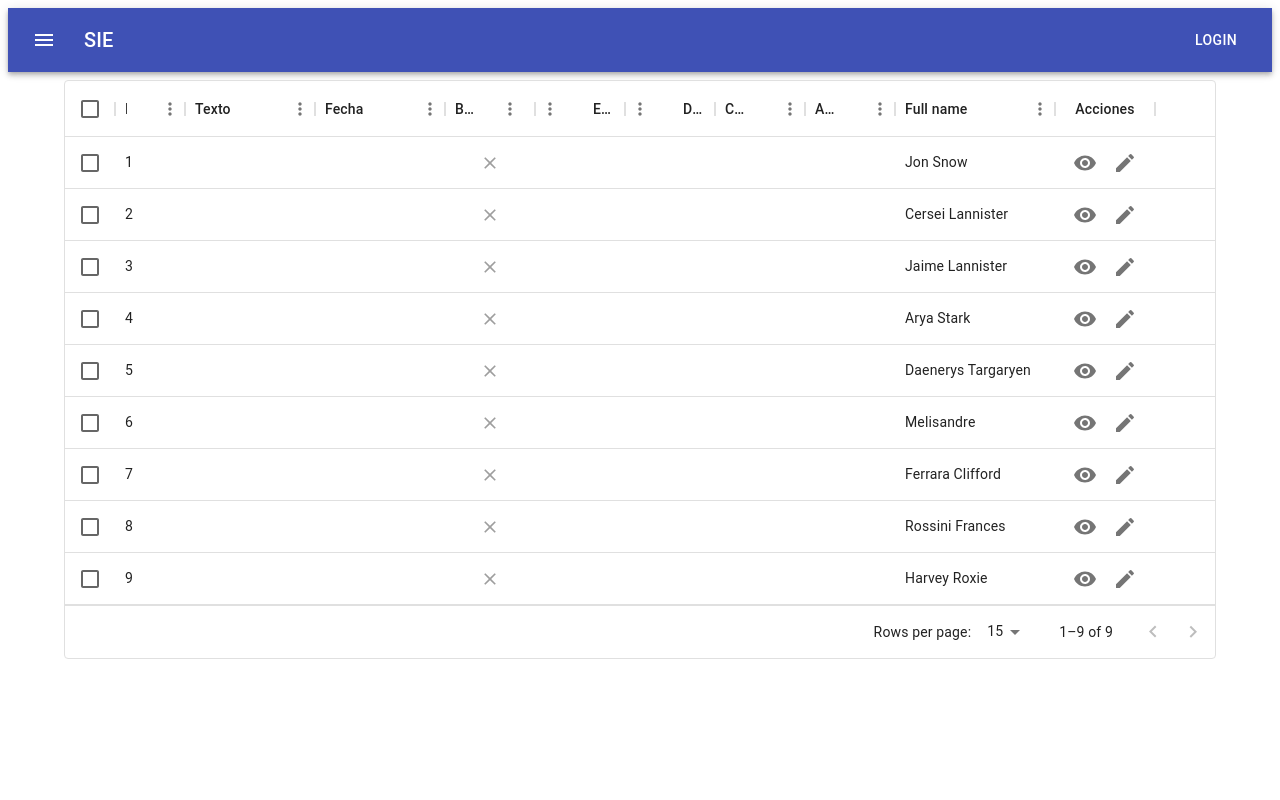
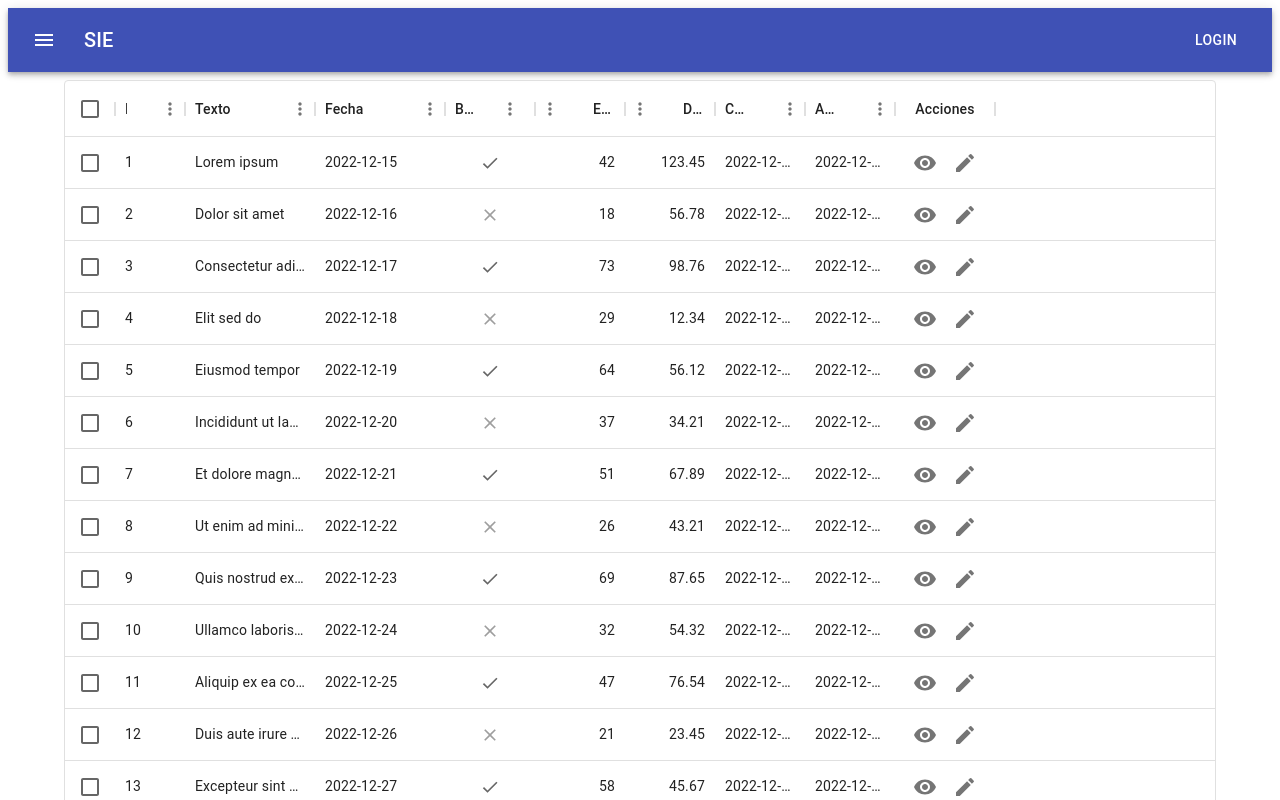
Before and after one commit to nahuelranieri/SIE-JS, a React (Vite) app: page / in a window 1280 px wide. Shown: the top 800 px of the page. Built offline with nearby package versions, Linux system fonts and the light colour scheme.

Commit message:
feat: edit page

```diff
--- a/src/components/table/Edit.jsx
+++ b/src/components/table/Edit.jsx
@@ -1,12 +1,69 @@
-import { Container, Stack, Typography } from '@mui/material'
-import React from 'react'
+import { Save } from '@mui/icons-material'
+import {
+  Card,
+  CardContent,
+  CardHeader,
+  Container,
+  Divider,
+  Grid,
+  Stack,
+  Typography,
+  TextField,
+  Button,
+  Box,
+} from '@mui/material'
+import { React, useRef, useState } from 'react'
 
 const edit = () => {
+
+
   return (
-    <Container>
-      <Stack>
-        <Typography>Tu datos</Typography>
-      </Stack>
+    <Container sx={{ my: 1 }}>
+      <Card>
+        <CardContent>
+          <Typography variant='h6'> Edita tus datos</Typography>
+          <Divider sx={{ mb: 1 }} />
+          <Grid container spacing={2}>
+            <Grid item xs={12} md={6}>
+              <TextField
+                label="Texto"
+                fullWidth
+              />
+            </Grid>
+            <Grid item xs={12} md={6}>
+              <TextField
+                label="Texto"
+                fullWidth
+              />
+            </Grid>
+            <Grid item xs={12} md={6}>
+              <TextField
+                label="Texto"
+                fullWidth
+              />
+            </Grid>
+            <Grid item xs={12} md={6}>
+              <TextField
+                label="Texto"
+                fullWidth
+              />
+            </Grid>
+            <Grid item xs={12} md={6}>
+              <TextField
+                label="Texto"
+                fullWidth
+              />
+            </Grid>
+          </Grid>
+          <Box sx={{display:'flex', justifyContent:'center', mt: 2}}>
+            <Button
+              variant="contained"
+              endIcon={<Save />}>
+              Guardar Datos
+            </Button>
+          </Box>
+        </CardContent>
+      </Card>
     </Container>
   )
 }
--- a/src/components/table/TableComponent.jsx
+++ b/src/components/table/TableComponent.jsx
@@ -3,6 +3,7 @@ import React, { useState } from 'react'
 import { DataGrid } from '@mui/x-data-grid';
 import { Visibility, Edit } from '@mui/icons-material';
 import { Link } from 'react-router-dom';
+import randomData from './randomData.json'
 
 const columns = [
   { field: 'id', headerName: 'ID', width: 70 },
@@ -29,23 +30,12 @@ const columns = [
   {
     field: 'created_at',
     headerName: 'Creado',
-    type: 'dateTime',
     width: 90,
   },
   {
     field: 'updated_at',
     headerName: 'Actualizado',
-    type: 'dateTime',
     width: 90,
-  },
-  {
-    field: 'fullName',
-    headerName: 'Full name',
-    description: 'This column has a value getter and is not sortable.',
-    sortable: false,
-    width: 160,
-    valueGetter: (params) =>
-      `${params.row.firstName || ''} ${params.row.lastName || ''}`,
   },
   {
     field: 'actions',
@@ -69,17 +59,7 @@ const columns = [
   }
 ];
 
-const rows = [
-  { id: 1, lastName: 'Snow', firstName: 'Jon', age: 35 },
-  { id: 2, lastName: 'Lannister', firstName: 'Cersei', age: 42 },
-  { id: 3, lastName: 'Lannister', firstName: 'Jaime', age: 45 },
-  { id: 4, lastName: 'Stark', firstName: 'Arya', age: 16 },
-  { id: 5, lastName: 'Targaryen', firstName: 'Daenerys', age: null },
-  { id: 6, lastName: 'Melisandre', firstName: null, age: 150 },
-  { id: 7, lastName: 'Clifford', firstName: 'Ferrara', age: 44 },
-  { id: 8, lastName: 'Frances', firstName: 'Rossini', age: 36 },
-  { id: 9, lastName: 'Roxie', firstName: 'Harvey', age: 65 },
-];
+const rows = randomData
 
 export const TableComponent = () => {
 
--- /dev/null
+++ b/src/components/table/randomData.json
@@ -0,0 +1,42 @@
+[
+  {"id": 1, "texto": "Lorem ipsum", "fecha": "2022-12-15", "booleano": true, "numero_entero": 42, "numero_decimal": 123.45, "created_at": "2022-12-15", "updated_at": "2022-12-15"},
+  {"id": 2, "texto": "Dolor sit amet", "fecha": "2022-12-16", "booleano": false, "numero_entero": 18, "numero_decimal": 56.78, "created_at": "2022-12-16", "updated_at": "2022-12-16"},
+  {"id": 3, "texto": "Consectetur adipiscing", "fecha": "2022-12-17", "booleano": true, "numero_entero": 73, "numero_decimal": 98.76, "created_at": "2022-12-17", "updated_at": "2022-12-17"},
+  {"id": 4, "texto": "Elit sed do", "fecha": "2022-12-18", "booleano": false, "numero_entero": 29, "numero_decimal": 12.34, "created_at": "2022-12-18", "updated_at": "2022-12-18"},
+  {"id": 5, "texto": "Eiusmod tempor", "fecha": "2022-12-19", "booleano": true, "numero_entero": 64, "numero_decimal": 56.12, "created_at": "2022-12-19", "updated_at": "2022-12-19"},
+  {"id": 6, "texto": "Incididunt ut labore", "fecha": "2022-12-20", "booleano": false, "numero_entero": 37, "numero_decimal": 34.21, "created_at": "2022-12-20", "updated_at": "2022-12-20"},
+  {"id": 7, "texto": "Et dolore magna aliqua", "fecha": "2022-12-21", "booleano": true, "numero_entero": 51, "numero_decimal": 67.89, "created_at": "2022-12-21", "updated_at": "2022-12-21"},
+  {"id": 8, "texto": "Ut enim ad minim veniam", "fecha": "2022-12-22", "booleano": false, "numero_entero": 26, "numero_decimal": 43.21, "created_at": "2022-12-22", "updated_at": "2022-12-22"},
+  {"id": 9, "texto": "Quis nostrud exercitation", "fecha": "2022-12-23", "booleano": true, "numero_entero": 69, "numero_decimal": 87.65, "created_at": "2022-12-23", "updated_at": "2022-12-23"},
+  {"id": 10, "texto": "Ullamco laboris nisi ut", "fecha": "2022-12-24", "booleano": false, "numero_entero": 32, "numero_decimal": 54.32, "created_at": "2022-12-24", "updated_at": "2022-12-24"},
+  {"id": 11, "texto": "Aliquip ex ea commodo", "fecha": "2022-12-25", "booleano": true, "numero_entero": 47, "numero_decimal": 76.54, "created_at": "2022-12-25", "updated_at": "2022-12-25"},
+  {"id": 12, "texto": "Duis aute irure dolor", "fecha": "2022-12-26", "booleano": false, "numero_entero": 21, "numero_decimal": 23.45, "created_at": "2022-12-26", "updated_at": "2022-12-26"},
+  {"id": 13, "texto": "Excepteur sint occaecat", "fecha": "2022-12-27", "booleano": true, "numero_entero": 58, "numero_decimal": 45.67, "created_at": "2022-12-27", "updated_at": "2022-12-27"},
+  {"id": 14, "texto": "Cupidatat non proident", "fecha": "2022-12-28", "booleano": false, "numero_entero": 34, "numero_decimal": 32.10, "created_at": "2022-12-28", "updated_at": "2022-12-28"},
+  {"id": 15, "texto": "Sunt in culpa qui officia", "fecha": "2022-12-29", "booleano": true, "numero_entero": 63, "numero_decimal": 87.43, "created_at": "2022-12-29", "updated_at": "2022-12-29"},
+  {"id": 16, "texto": "Deserunt mollit anim", "fecha": "2022-12-30", "booleano": false, "numero_entero": 27, "numero_decimal": 21.98, "created_at": "2022-12-30", "updated_at": "2022-12-30"},
+  {"id": 17, "texto": "Id est laborum et", "fecha": "2022-12-31", "booleano": true, "numero_entero": 49, "numero_decimal": 65.43, "created_at": "2022-12-31", "updated_at": "2022-12-31"},
+  {"id": 18, "texto": "Dolore eu fugiat nulla", "fecha": "2023-01-01", "booleano": false, "numero_entero": 38, "numero_decimal": 43.21, "created_at": "2023-01-01", "updated_at": "2023-01-01"},
+  {"id": 19, "texto": "Excepteur sint occaecat", "fecha": "2023-01-02", "booleano": true, "numero_entero": 72, "numero_decimal": 98.76, "created_at": "2023-01-02", "updated_at": "2023-01-02"},
+  {"id": 20, "texto": "Incididunt ut labore", "fecha": "2023-01-03", "booleano": false, "numero_entero": 31, "numero_decimal": 54.32, "created_at": "2023-01-03", "updated_at": "2023-01-03"},
+  {"id": 21, "texto": "Et dolore magna aliqua", "fecha": "2023-01-04", "booleano": true, "numero_entero": 55, "numero_decimal": 76.54, "created_at": "2023-01-04", "updated_at": "2023-01-04"},
+  {"id": 22, "texto": "Ut enim ad minim veniam", "fecha": "2023-01-05", "booleano": false, "numero_entero": 22, "numero_decimal": 23.45, "created_at": "2023-01-05", "updated_at": "2023-01-05"},
+  {"id": 23, "texto": "Quis nostrud exercitation", "fecha": "2023-01-06", "booleano": true, "numero_entero": 68, "numero_decimal": 45.67, "created_at": "2023-01-06", "updated_at": "2023-01-06"},
+  {"id": 24, "texto": "Ullamco laboris nisi ut", "fecha": "2023-01-07", "booleano": false, "numero_entero": 33, "numero_decimal": 32.10, "created_at": "2023-01-07", "updated_at": "2023-01-07"},
+  {"id": 25, "texto": "Aliquip ex ea commodo", "fecha": "2023-01-08", "booleano": true, "numero_entero": 48, "numero_decimal": 87.43, "created_at": "2023-01-08", "updated_at": "2023-01-08"},
+  {"id": 26, "texto": "Duis aute irure dolor", "fecha": "2023-01-09", "booleano": false, "numero_entero": 20, "numero_decimal": 21.98, "created_at": "2023-01-09", "updated_at": "2023-01-09"},
+  {"id": 27, "texto": "Excepteur sint occaecat", "fecha": "2023-01-10", "booleano": true, "numero_entero": 57, "numero_decimal": 65.43, "created_at": "2023-01-10", "updated_at": "2023-01-10"},
+  {"id": 28, "texto": "Cupidatat non proident", "fecha": "2023-01-11", "booleano": false, "numero_entero": 35, "numero_decimal": 43.21, "created_at": "2023-01-11", "updated_at": "2023-01-11"},
+  {"id": 29, "texto": "Sunt in culpa qui officia", "fecha": "2023-01-12", "booleano": true, "numero_entero": 62, "numero_decimal": 98.76, "created_at": "2023-01-12", "updated_at": "2023-01-12"},
+  {"id": 30, "texto": "Deserunt mollit anim", "fecha": "2023-01-13", "booleano": false, "numero_entero": 28, "numero_decimal": 54.32, "created_at": "2023-01-13", "updated_at": "2023-01-13"},
+  {"id": 31, "texto": "Id est laborum et", "fecha": "2023-01-14", "booleano": true, "numero_entero": 50, "numero_decimal": 76.54, "created_at": "2023-01-14", "updated_at": "2023-01-14"},
+  {"id": 32, "texto": "Dolore eu fugiat nulla", "fecha": "2023-01-15", "booleano": false, "numero_entero": 39, "numero_decimal": 43.21, "created_at": "2023-01-15", "updated_at": "2023-01-15"},
+  {"id": 33, "texto": "Excepteur sint occaecat", "fecha": "2023-01-16", "booleano": true, "numero_entero": 71, "numero_decimal": 98.76, "created_at": "2023-01-16", "updated_at": "2023-01-16"},
+  {"id": 34, "texto": "Incididunt ut labore", "fecha": "2023-01-17", "booleano": false, "numero_entero": 30, "numero_decimal": 54.32, "created_at": "2023-01-17", "updated_at": "2023-01-17"},
+  {"id": 35, "texto": "Et dolore magna aliqua", "fecha": "2023-01-18", "booleano": true, "numero_entero": 54, "numero_decimal": 76.54, "created_at": "2023-01-18", "updated_at": "2023-01-18"},
+  {"id": 36, "texto": "Ut enim ad minim veniam", "fecha": "2023-01-19", "booleano": false, "numero_entero": 23, "numero_decimal": 23.45, "created_at": "2023-01-19", "updated_at": "2023-01-19"},
+  {"id": 37, "texto": "Quis nostrud exercitation", "fecha": "2023-01-20", "booleano": true, "numero_entero": 67, "numero_decimal": 45.67, "created_at": "2023-01-20", "updated_at": "2023-01-20"},
+  {"id": 38, "texto": "Ullamco laboris nisi ut", "fecha": "2023-01-21", "booleano": false, "numero_entero": 36, "numero_decimal": 32.10, "created_at": "2023-01-21", "updated_at": "2023-01-21"},
+  {"id": 39, "texto": "Aliquip ex ea commodo", "fecha": "2023-01-22", "booleano": true, "numero_entero": 49, "numero_decimal": 87.43, "created_at": "2023-01-22", "updated_at": "2023-01-22"},
+  {"id": 40, "texto": "Duis aute irure dolor", "fecha": "2023-01-23", "booleano": false, "numero_entero": 19, "numero_decimal": 21.98, "created_at": "2023-01-23", "updated_at": "2023-01-23"}
+]
```
